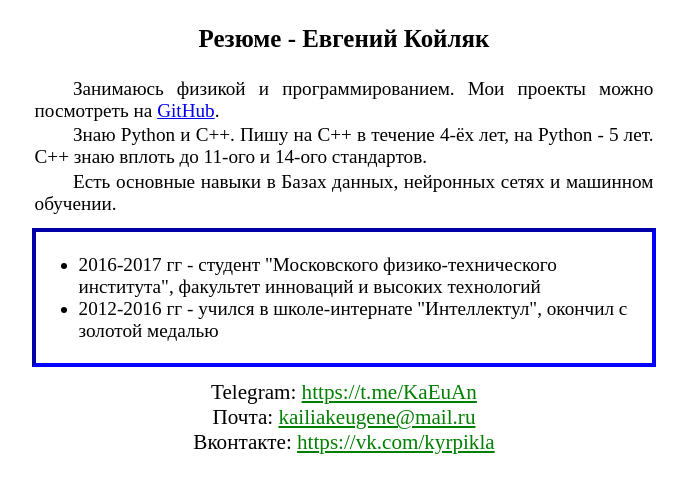
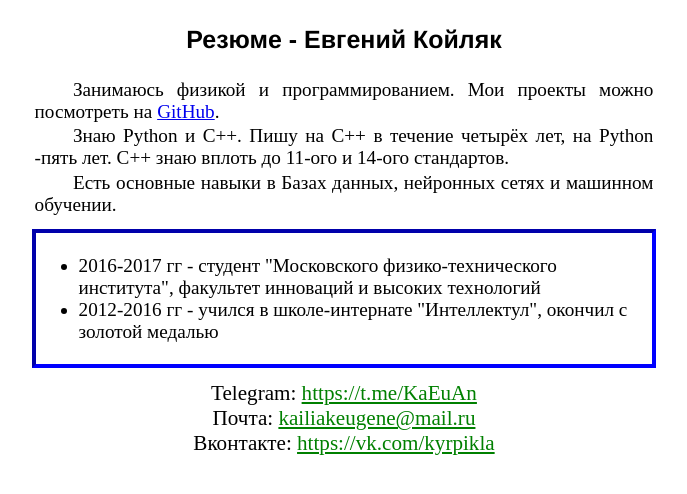
Before and after one commit to KaEuAn/WebProgramming, a plain HTML site: page docs/index.html in a window 1280 px wide. Shown: the whole page, without its empty margins (296-983 px from the left). Drawn offline with Linux system fonts and the light colour scheme.

Commit message:
make another font-family, fix text

```diff
--- a/docs/index.html
+++ b/docs/index.html
@@ -9,7 +9,7 @@
 	<div class="about">
 		<h3> Резюме - Евгений Койляк </h3>
 		<p>Занимаюсь физикой и программированием. Мои проекты можно посмотреть на <a href="https://github.com/KaEuAn" target="_blank">GitHub</a>.</p>
-		<p>Знаю Python и C++. Пишу на С++ в течение 4-ёх лет, на Python - 5 лет. С++ знаю вплоть до 11-ого и 14-ого стандартов. </p>
+		<p>Знаю Python и C++. Пишу на С++ в течение четырёх лет, на Python -пять лет. С++ знаю вплоть до 11-ого и 14-ого стандартов. </p>
 		<p>Есть основные навыки в Базах данных, нейронных сетях и машинном обучении.</p>
 	</div>
 	<div class="experience">
--- a/docs/style.css
+++ b/docs/style.css
@@ -5,6 +5,7 @@ body {
 h3 {
 	font-size: 130%;
 	text-align: center;
+	font-family: Helvetica;
 }
 .about {
 	margin: 1vw 25vw 1vw 25vw;
@@ -28,6 +29,9 @@ h3 {
 .contacts {
 	font-size: 110%;
 }
+.contacts a{
+	font-family: Gabriola;
+}
 .contacts a:link {
 	color: green;
 }
```
